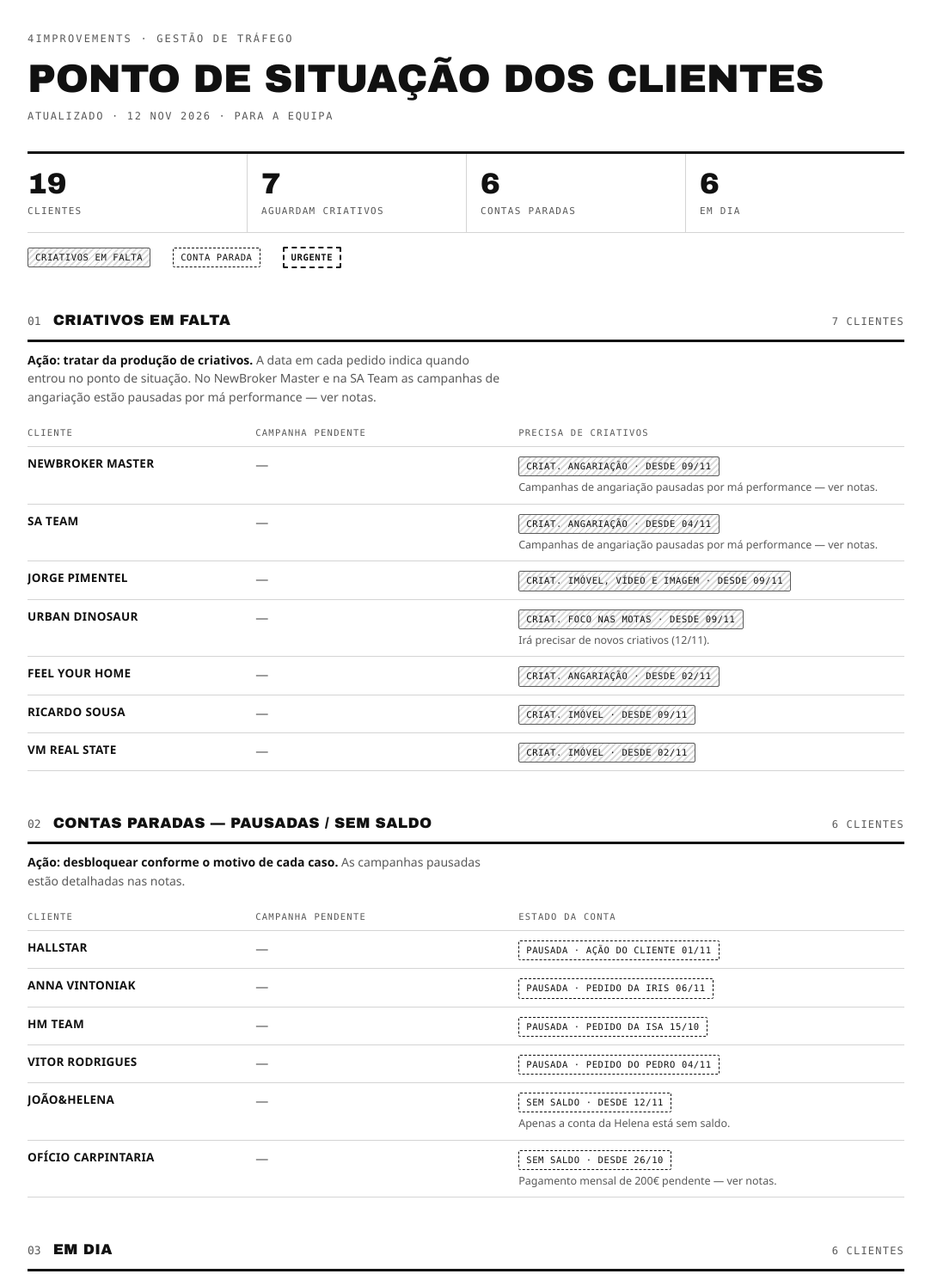
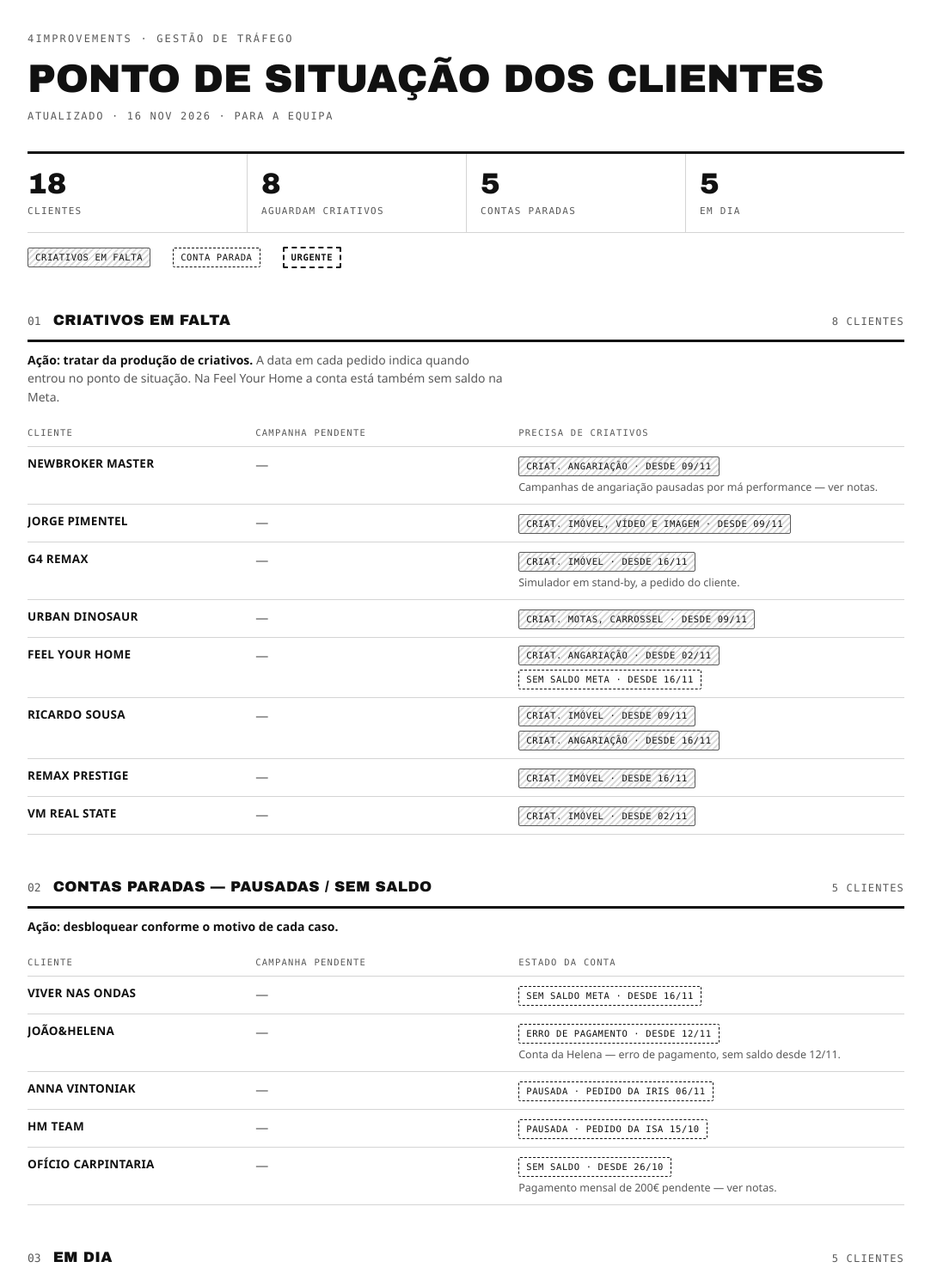
Before and after one commit to 4improvementsportugal-ops/ponto-situacao-clientes, a plain HTML site: page index.html in a window 1280 px wide. Shown: the part 20-1502 px from the top of the page at 86% size, without its empty margins (98-1181 px from the left). Drawn offline with Linux system fonts and the light colour scheme.

Commit message:
16 Nov: sai Hallstar; SA Team e Vitor Rodrigues em dia; criativos G4/Remax Prestige/Ricardo angariação; VnO sem saldo Meta; Helena erro de pagamento
Co-Authored-By: Claude Fable 5 <noreply@anthropic.com>

```diff
--- a/index.html
+++ b/index.html
@@ -278,13 +278,13 @@
   <header>
     <p class="eyebrow">4Improvements · Gestão de Tráfego</p>
     <h1>Ponto de Situação dos Clientes</h1>
-    <p class="dateline">Atualizado · 12 Nov 2026 · Para a equipa</p>
+    <p class="dateline">Atualizado · 16 Nov 2026 · Para a equipa</p>
 
     <div class="stats">
-      <div class="stat"><b>19</b><span>Clientes</span></div>
-      <div class="stat"><b>7</b><span>Aguardam criativos</span></div>
-      <div class="stat"><b>6</b><span>Contas paradas</span></div>
-      <div class="stat"><b>6</b><span>Em dia</span></div>
+      <div class="stat"><b>18</b><span>Clientes</span></div>
+      <div class="stat"><b>8</b><span>Aguardam criativos</span></div>
+      <div class="stat"><b>5</b><span>Contas paradas</span></div>
+      <div class="stat"><b>5</b><span>Em dia</span></div>
     </div>
 
     <div class="legend">
@@ -299,18 +299,19 @@
     <div class="sec-head">
       <span class="sec-num">01</span>
       <h2>Criativos em falta</h2>
-      <span class="sec-count">7 clientes</span>
+      <span class="sec-count">8 clientes</span>
     </div>
-    <p class="sec-action"><strong>Ação: tratar da produção de criativos.</strong> A data em cada pedido indica quando entrou no ponto de situação. No NewBroker Master e na SA Team as campanhas de angariação estão pausadas por má performance — ver notas.</p>
+    <p class="sec-action"><strong>Ação: tratar da produção de criativos.</strong> A data em cada pedido indica quando entrou no ponto de situação. Na Feel Your Home a conta está também sem saldo na Meta.</p>
     <div class="tablewrap">
       <table>
         <tr><th class="c1">Cliente</th><th class="c2">Campanha pendente</th><th class="c3">Precisa de Criativos</th></tr>
         <tr><td class="client c1">NewBroker Master</td><td class="c2"><span class="none">—</span></td><td class="c3"><span class="chip miss">Criat. angariação · desde 09/11</span><span class="note">Campanhas de angariação pausadas por má performance — ver notas.</span></td></tr>
-        <tr><td class="client c1">SA Team</td><td class="c2"><span class="none">—</span></td><td class="c3"><span class="chip miss">Criat. angariação · desde 04/11</span><span class="note">Campanhas de angariação pausadas por má performance — ver notas.</span></td></tr>
         <tr><td class="client c1">Jorge Pimentel</td><td class="c2"><span class="none">—</span></td><td class="c3"><span class="chip miss">Criat. imóvel, vídeo e imagem · desde 09/11</span></td></tr>
-        <tr><td class="client c1">Urban Dinosaur</td><td class="c2"><span class="none">—</span></td><td class="c3"><span class="chip miss">Criat. foco nas motas · desde 09/11</span><span class="note">Irá precisar de novos criativos (12/11).</span></td></tr>
-        <tr><td class="client c1">Feel Your Home</td><td class="c2"><span class="none">—</span></td><td class="c3"><span class="chip miss">Criat. angariação · desde 02/11</span></td></tr>
-        <tr><td class="client c1">Ricardo Sousa</td><td class="c2"><span class="none">—</span></td><td class="c3"><span class="chip miss">Criat. imóvel · desde 09/11</span></td></tr>
+        <tr><td class="client c1">G4 Remax</td><td class="c2"><span class="none">—</span></td><td class="c3"><span class="chip miss">Criat. imóvel · desde 16/11</span><span class="note">Simulador em stand-by, a pedido do cliente.</span></td></tr>
+        <tr><td class="client c1">Urban Dinosaur</td><td class="c2"><span class="none">—</span></td><td class="c3"><span class="chip miss">Criat. motas, carrossel · desde 09/11</span></td></tr>
+        <tr><td class="client c1">Feel Your Home</td><td class="c2"><span class="none">—</span></td><td class="c3"><div class="chips"><span class="chip miss">Criat. angariação · desde 02/11</span><span class="chip stop">Sem saldo Meta · desde 16/11</span></div></td></tr>
+        <tr><td class="client c1">Ricardo Sousa</td><td class="c2"><span class="none">—</span></td><td class="c3"><div class="chips"><span class="chip miss">Criat. imóvel · desde 09/11</span><span class="chip miss">Criat. angariação · desde 16/11</span></div></td></tr>
+        <tr><td class="client c1">Remax Prestige</td><td class="c2"><span class="none">—</span></td><td class="c3"><span class="chip miss">Criat. imóvel · desde 16/11</span></td></tr>
         <tr><td class="client c1">VM Real State</td><td class="c2"><span class="none">—</span></td><td class="c3"><span class="chip miss">Criat. imóvel · desde 02/11</span></td></tr>
       </table>
     </div>
@@ -321,17 +322,16 @@
     <div class="sec-head">
       <span class="sec-num">02</span>
       <h2>Contas paradas — pausadas / sem saldo</h2>
-      <span class="sec-count">6 clientes</span>
+      <span class="sec-count">5 clientes</span>
     </div>
-    <p class="sec-action"><strong>Ação: desbloquear conforme o motivo de cada caso.</strong> As campanhas pausadas estão detalhadas nas notas.</p>
+    <p class="sec-action"><strong>Ação: desbloquear conforme o motivo de cada caso.</strong></p>
     <div class="tablewrap">
       <table>
         <tr><th class="c1">Cliente</th><th class="c2">Campanha pendente</th><th class="c3">Estado da conta</th></tr>
-        <tr><td class="client c1">Hallstar</td><td class="c2"><span class="none">—</span></td><td class="c3"><span class="chip stop">Pausada · ação do cliente 01/11</span></td></tr>
+        <tr><td class="client c1">Viver nas Ondas</td><td class="c2"><span class="none">—</span></td><td class="c3"><span class="chip stop">Sem saldo Meta · desde 16/11</span></td></tr>
+        <tr><td class="client c1">João&amp;Helena</td><td class="c2"><span class="none">—</span></td><td class="c3"><span class="chip stop">Erro de pagamento · desde 12/11</span><span class="note">Conta da Helena — erro de pagamento, sem saldo desde 12/11.</span></td></tr>
         <tr><td class="client c1">Anna Vintoniak</td><td class="c2"><span class="none">—</span></td><td class="c3"><span class="chip stop">Pausada · pedido da Iris 06/11</span></td></tr>
         <tr><td class="client c1">HM Team</td><td class="c2"><span class="none">—</span></td><td class="c3"><span class="chip stop">Pausada · pedido da Isa 15/10</span></td></tr>
-        <tr><td class="client c1">Vitor Rodrigues</td><td class="c2"><span class="none">—</span></td><td class="c3"><span class="chip stop">Pausada · pedido do Pedro 04/11</span></td></tr>
-        <tr><td class="client c1">João&amp;Helena</td><td class="c2"><span class="none">—</span></td><td class="c3"><span class="chip stop">Sem saldo · desde 12/11</span><span class="note">Apenas a conta da Helena está sem saldo.</span></td></tr>
         <tr><td class="client c1">Ofício Carpintaria</td><td class="c2"><span class="none">—</span></td><td class="c3"><span class="chip stop">Sem saldo · desde 26/10</span><span class="note">Pagamento mensal de 200€ pendente — ver notas.</span></td></tr>
       </table>
     </div>
@@ -342,18 +342,17 @@
     <div class="sec-head">
       <span class="sec-num">03</span>
       <h2>Em dia</h2>
-      <span class="sec-count">6 clientes</span>
+      <span class="sec-count">5 clientes</span>
     </div>
     <p class="sec-action"><strong>Ação: apenas acompanhamento.</strong> Sem campanhas pendentes nem criativos em falta. Destaque: na ERA Benfica o cliente não quer seguir com o simulador.</p>
     <div class="tablewrap">
       <table>
         <tr><th class="c1">Cliente</th><th class="c2">Campanha pendente</th><th class="c3">Precisa de Criativos</th></tr>
         <tr><td class="client c1">ERA Benfica</td><td class="c2"><span class="none">—</span></td><td class="c3"><span class="chip stop">Não segue com o simulador</span><span class="note">O cliente não quer seguir com o simulador.</span></td></tr>
-        <tr><td class="client c1">G4 Remax</td><td class="c2"><span class="none">—</span></td><td class="c3"><span class="none">—</span><span class="note">Simulador em stand-by, a pedido do cliente.</span></td></tr>
+        <tr><td class="client c1">SA Team</td><td class="c2"><span class="none">—</span></td><td class="c3"><span class="none">—</span></td></tr>
         <tr><td class="client c1">Clínica Central</td><td class="c2"><span class="none">—</span></td><td class="c3"><span class="none">—</span></td></tr>
         <tr><td class="client c1">Dental Fixe</td><td class="c2"><span class="none">—</span></td><td class="c3"><span class="none">—</span></td></tr>
-        <tr><td class="client c1">Viver nas Ondas</td><td class="c2"><span class="none">—</span></td><td class="c3"><span class="none">—</span></td></tr>
-        <tr><td class="client c1">Remax Prestige</td><td class="c2"><span class="none">—</span></td><td class="c3"><span class="none">—</span></td></tr>
+        <tr><td class="client c1">Vitor Rodrigues</td><td class="c2"><span class="none">—</span></td><td class="c3"><span class="none">—</span></td></tr>
       </table>
     </div>
   </section>
@@ -363,16 +362,20 @@
     <div class="sec-head">
       <span class="sec-num">04</span>
       <h2>Notas</h2>
-      <span class="sec-count">12 Nov 2026</span>
+      <span class="sec-count">16 Nov 2026</span>
     </div>
     <div class="notes">
       <div class="note-item">
-        <h3>NewBroker Master · SA Team</h3>
+        <h3>NewBroker Master</h3>
         <p>Campanhas de angariação pausadas devido à má performance.</p>
       </div>
       <div class="note-item">
+        <h3>João&amp;Helena</h3>
+        <p>A conta da Helena está com erro de pagamento — sem saldo desde 12/11.</p>
+      </div>
+      <div class="note-item">
         <h3>Campanhas pausadas</h3>
-        <p>Hallstar (ação do cliente, 01/11), Anna Vintoniak (pedido da Iris, 06/11), HM Team (pedido da Isa, 15/10) e Vitor Rodrigues (pedido do Pedro, 04/11).</p>
+        <p>Anna Vintoniak (pedido da Iris, 06/11) e HM Team (pedido da Isa, 15/10).</p>
       </div>
       <div class="note-item">
         <h3>Ofício Carpintaria</h3>
@@ -381,7 +384,7 @@
     </div>
   </section>
 
-  <footer>Fonte: tabela de gestão de clientes · 19 clientes · 12 Nov 2026</footer>
+  <footer>Fonte: tabela de gestão de clientes · 18 clientes · 16 Nov 2026</footer>
 </div>
 
 </body>
```
